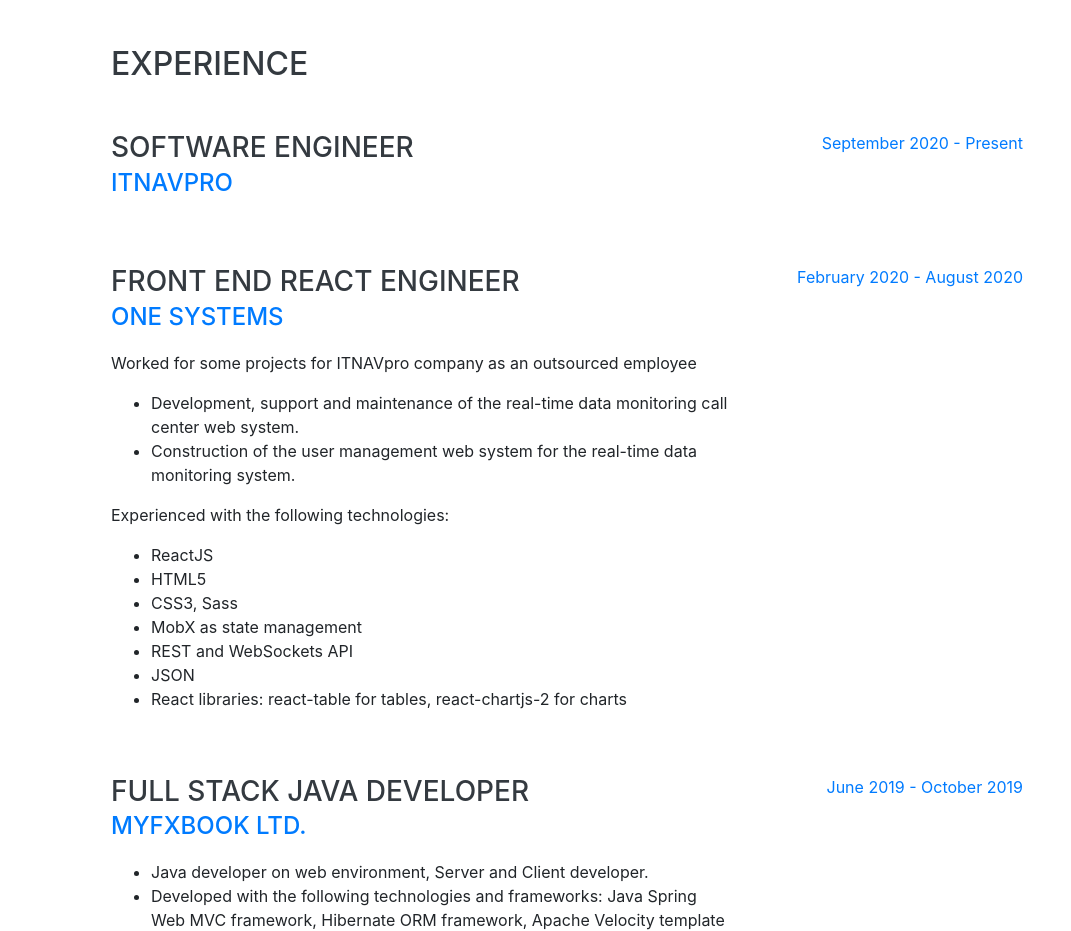
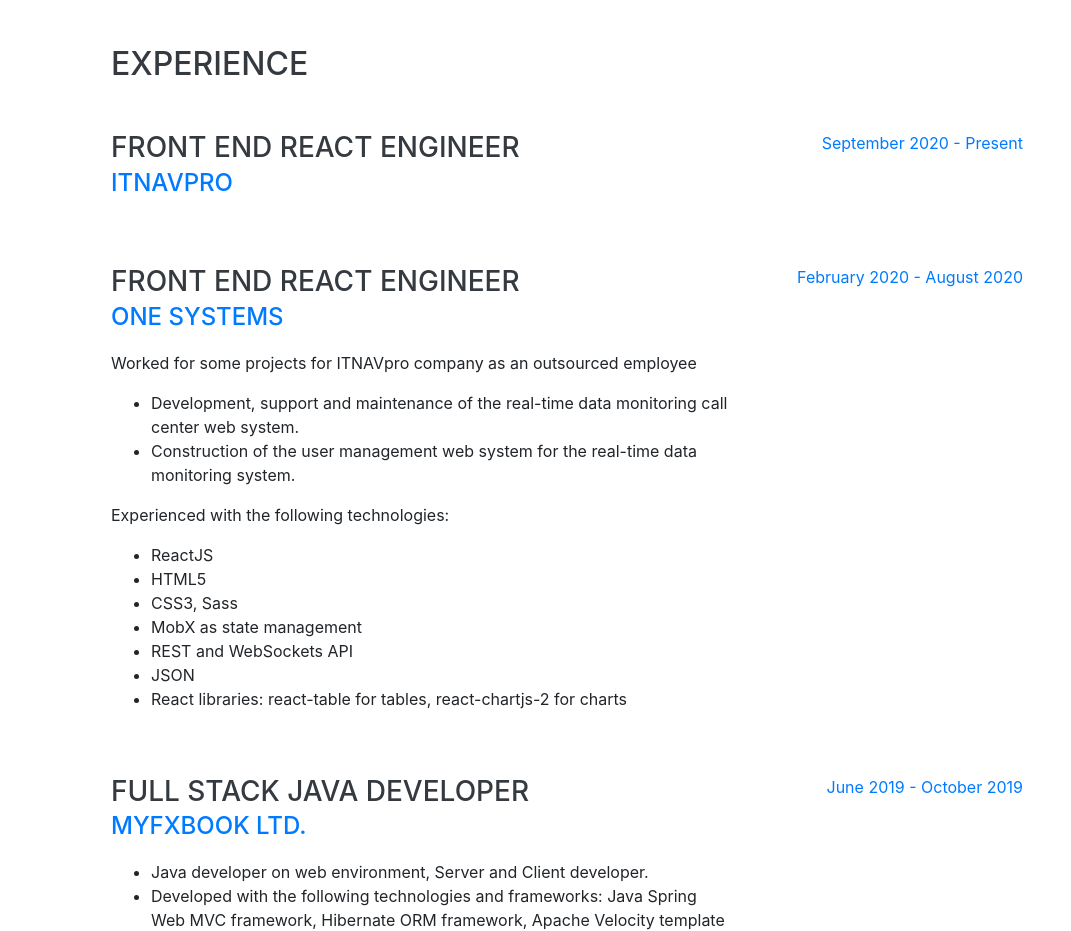
Before and after one commit to dimakol/dimakol.github.io, a website with bundled scripts: page index.html in a window 1280 px wide. Shown: the part 804-1735 px from the top of the page, without its empty margins (209-1280 px from the left). Built offline with nearby package versions, Linux system fonts and the light colour scheme; a web font is replaced by a local one.

Commit message:
update the experience section

```diff
--- a/index.html
+++ b/index.html
@@ -153,7 +153,7 @@
             class="resume-item d-flex flex-column flex-md-row justify-content-between mb-5"
           >
             <div class="resume-content">
-              <h3 class="mb-0">Software Engineer</h3>
+              <h3 class="mb-0">Front End React Engineer</h3>
               <div class="subheading mb-3">
                 <a href="https://itnavpro.com" target="_blank">ITNAVpro</a>
               </div>
```
